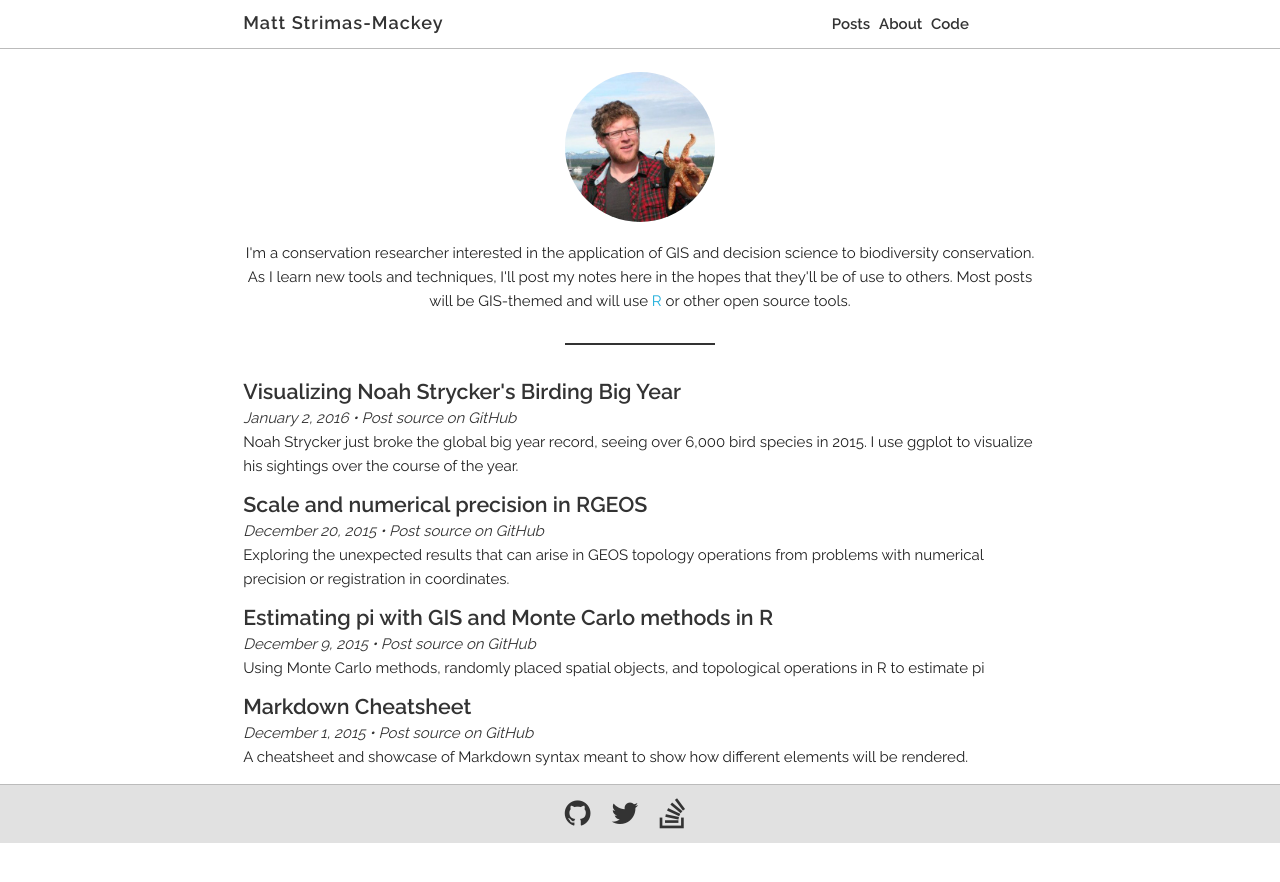
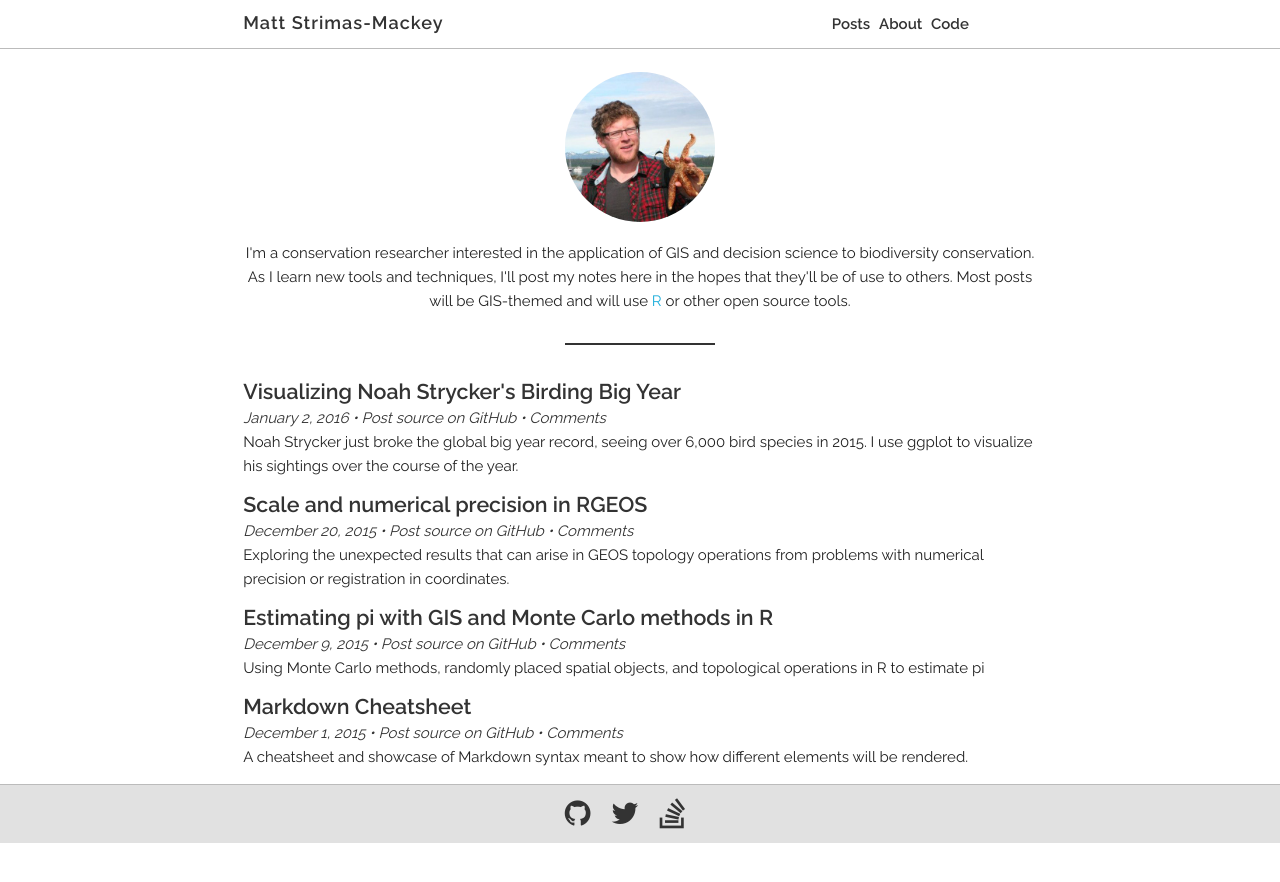
Before and after one commit to Pandinosaurus/mstrimas.github.io, a Jekyll site: the page built from index.html, in a window 1280 px wide. Shown: the top 882 px of the page. Built offline with Jekyll 4.4.1, drawn with Linux system fonts in a browser that asks for light colours; nearby versions of some CDN libraries; Markdown is read by kramdown in place of the engine named in the settings; the list of posts is cut into pages by our own code; comment, search, counter and statistics services are not loaded; some of the changed lines change nothing that is shown.

Commit message:
comment counts

```diff
--- a/_includes/disqus.html
+++ b/_includes/disqus.html
@@ -14,5 +14,5 @@
     })();
   </script>
   <noscript>Please enable JavaScript to view the <a href="https://disqus.com/?ref_noscript" rel="nofollow">comments powered by Disqus.</a></noscript>
+</div>
 {% endif %}
-  </div>
--- a/_includes/footer.html
+++ b/_includes/footer.html
@@ -4,7 +4,7 @@
       {% if site.author.github %}
       <li>
         <a href="https://github.com/{{ site.author.github }}">
-          <span class="fa fa-fw fa-github"/>
+          <span class="fa fa-fw fa-github" />
         </a>
       </li>
       {% endif %}
@@ -12,7 +12,7 @@
       {% if site.author.twitter %}
       <li>
         <a href="https://twitter.com/{{ site.author.twitter }}">
-          <span class="fa fa-fw fa-twitter"/>
+          <span class="fa fa-fw fa-twitter" />
         </a>
       </li>
       {% endif %}
@@ -20,10 +20,14 @@
       {% if site.author.stackoverflow %}
       <li>
         <a href="https://gis.stackexchange.com/users/{{ site.author.stackoverflow }}">
-          <span class="fa fa-fw fa-stack-overflow"/>
+          <span class="fa fa-fw fa-stack-overflow" />
         </a>
       </li>
       {% endif %}
     </ul>
   </div>
 </footer>
+
+{% if site.disqus %}
+<script id="dsq-count-scr" src="//{{ site.disqus }}.disqus.com/count.js" async></script>
+{% endif %}
--- a/index.html
+++ b/index.html
@@ -26,7 +26,9 @@ title: Matt Strimas-Mackey
     <p class="post-meta">
       {{ post.date | date: "%B %-d, %Y" }} •
       <a href="{{ post.path | prepend: site.github_repo | replace:'.md','.rmd' | replace:'/_posts/','/blob/master/_source/' }}">
-        Post source on GitHub</a>
+        Post source on GitHub</a> •
+        <a href="{{ post.url | prepend: site.baseurl }}#disqus_thread"
+        data-disqus-identifier="{{ page.id }}">Comments</a>
     </p>
     <p class="post-excerpt">
       {{ post.excerpt }}
```
Lines whose indentation alone changed are shown as unchanged.
